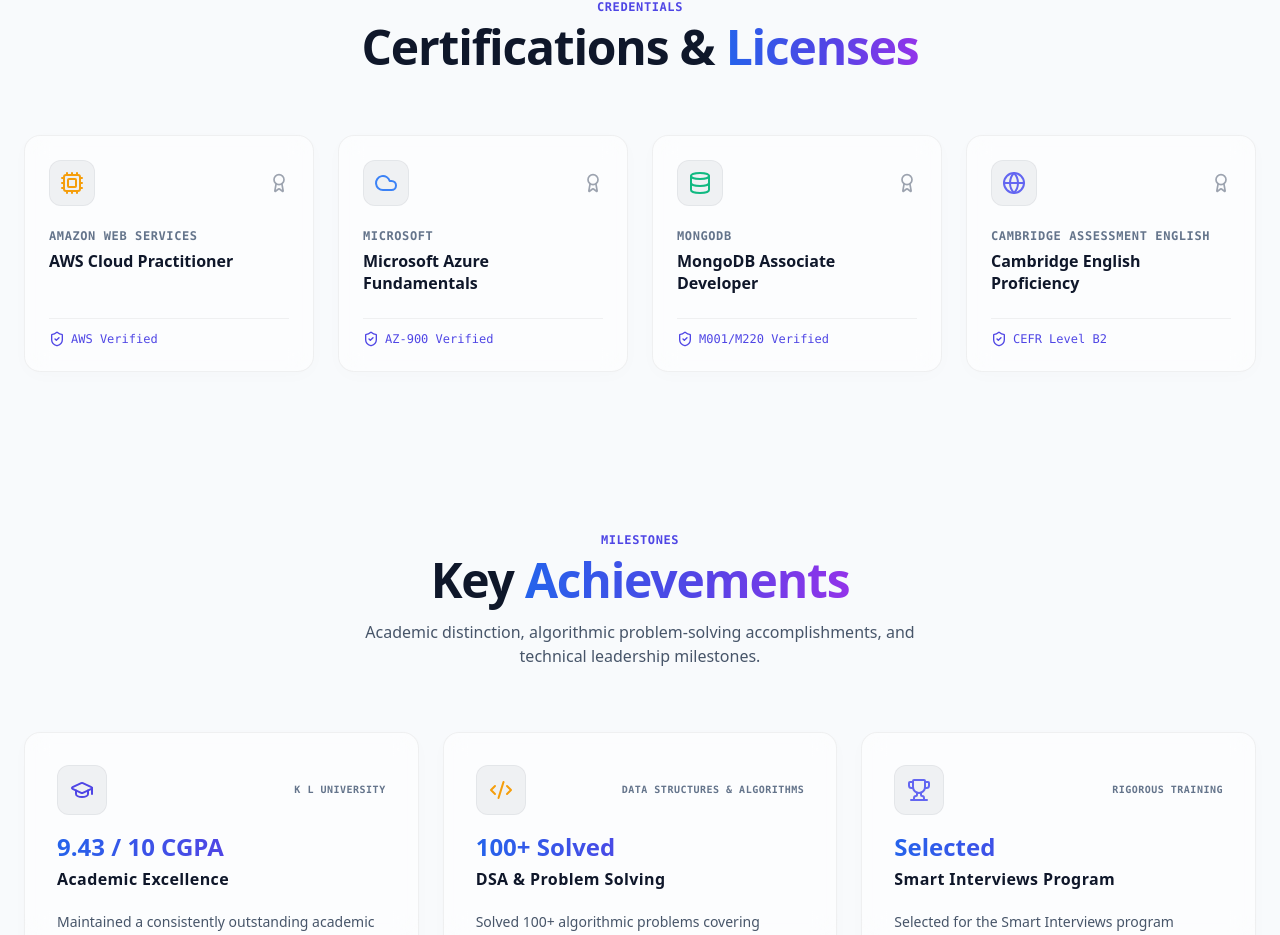
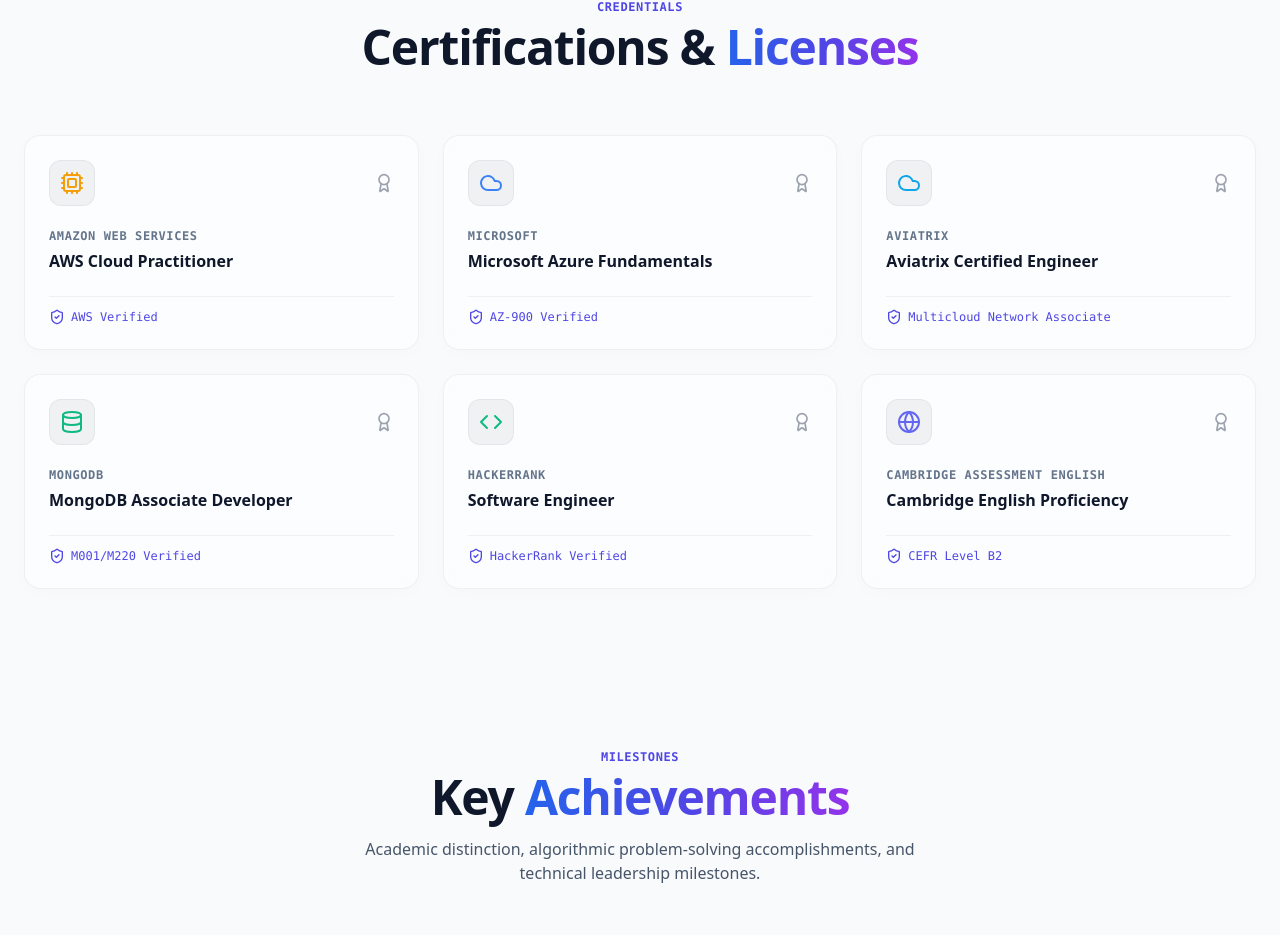
Before and after one commit to Anusha-2005/Portfolio, a Next.js app: page / in a window 1280 px wide. Shown: the part 6055-6990 px from the top of the page. Built offline with nearby package versions, Linux system fonts and the light colour scheme.

Commit message:
Add Aviatrix Certified Engineer and HackerRank Software Engineer certifications

```diff
--- a/src/components/Certifications.tsx
+++ b/src/components/Certifications.tsx
@@ -1,7 +1,7 @@
 "use client";
 
 import { motion } from "framer-motion";
-import { Cloud, Database, Globe, Award, ShieldCheck, Cpu } from "lucide-react";
+import { Cloud, Database, Globe, Award, ShieldCheck, Cpu, Code } from "lucide-react";
 
 interface Certificate {
   title: string;
@@ -30,12 +30,28 @@
     link: "https://www.credly.com/badges/70da4aef-8db5-4312-8aef-31efcca8322b/public_url",
   },
   {
+    title: "Aviatrix Certified Engineer",
+    issuer: "Aviatrix",
+    id: "Multicloud Network Associate",
+    icon: <Cloud className="w-6 h-6 text-sky-500" />,
+    colorClass: "from-sky-500/5 to-blue-500/5 border-sky-500/20 hover:border-sky-500/40",
+    link: "https://drive.google.com/file/d/1cO2WD3IdArRTxaRUiNnFbtd2S8QyLm0Y/view?usp=sharing",
+  },
+  {
     title: "MongoDB Associate Developer",
     issuer: "MongoDB",
     id: "M001/M220 Verified",
     icon: <Database className="w-6 h-6 text-emerald-500" />,
     colorClass: "from-emerald-500/5 to-teal-500/5 border-emerald-500/20 hover:border-emerald-500/40",
     link: "https://www.credly.com/badges/1886d0a0-4a6e-439f-987d-fae3bc512b10/public_url",
+  },
+  {
+    title: "Software Engineer",
+    issuer: "HackerRank",
+    id: "HackerRank Verified",
+    icon: <Code className="w-6 h-6 text-emerald-500" />,
+    colorClass: "from-emerald-500/5 to-teal-500/5 border-emerald-500/20 hover:border-emerald-500/40",
+    link: "https://drive.google.com/file/d/1SunVGNxuw6fPKvtKg3YAvwa5G4OSpQkq/view?usp=sharing",
   },
   {
     title: "Cambridge English Proficiency",
@@ -102,7 +118,7 @@
           initial="hidden"
           whileInView="visible"
           viewport={{ once: true, margin: "-100px" }}
-          className="grid grid-cols-1 sm:grid-cols-2 lg:grid-cols-4 gap-6 text-left"
+          className="grid grid-cols-1 sm:grid-cols-2 lg:grid-cols-3 gap-6 text-left"
         >
           {certificates.map((cert, idx) => (
             <motion.a
```
